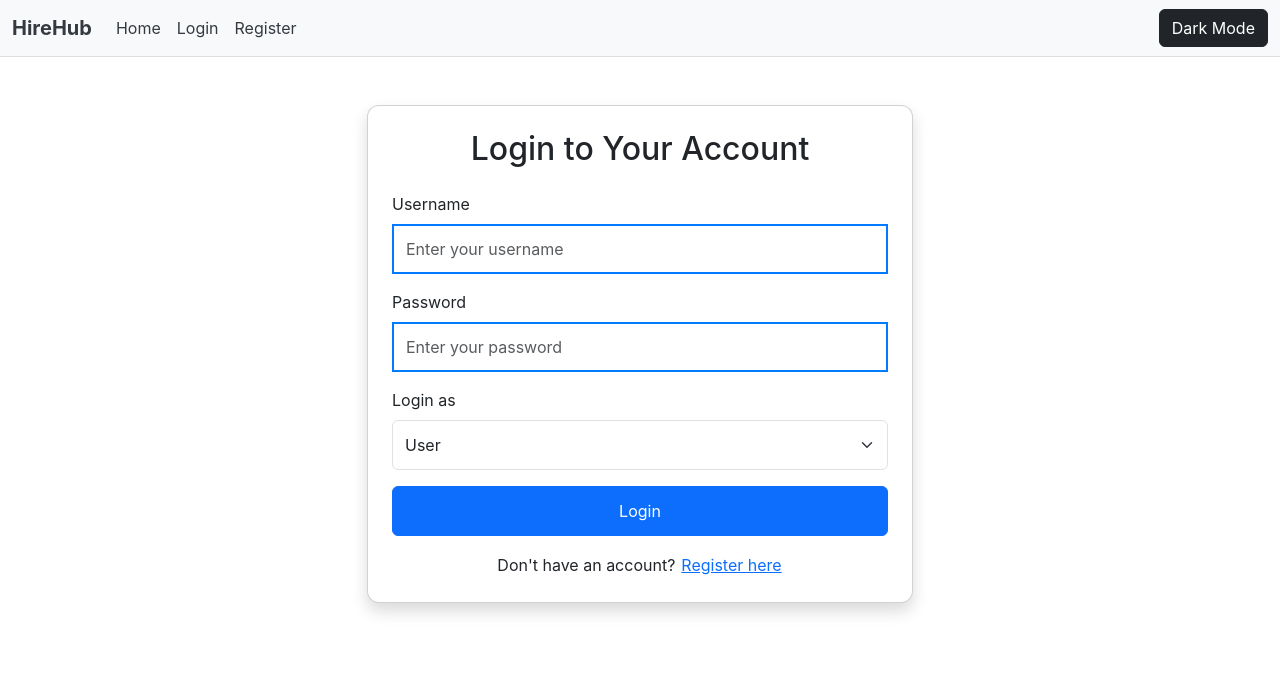
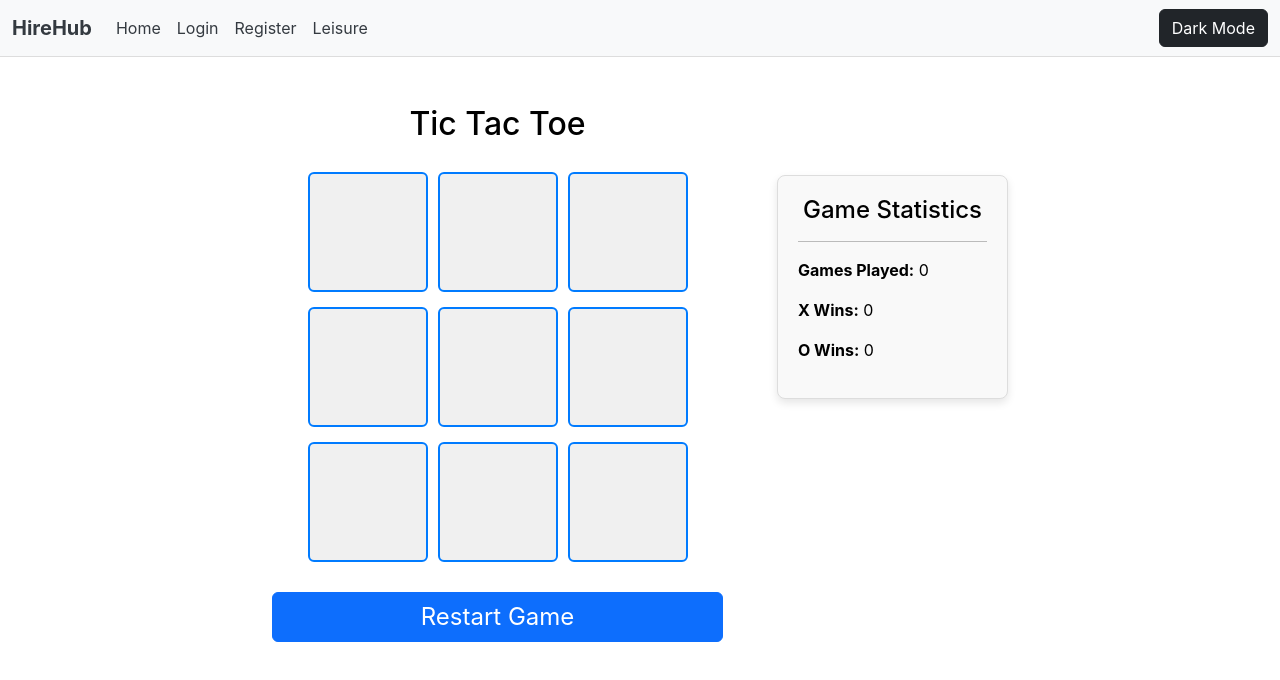
Before and after one commit to JuchangKim/HireHub, a React (Create React App) app in the folder client/: page /leisure in a window 1280 px wide. Before the commit this address led to /login. Shown: the top 680 px of the page. Built offline with nearby package versions, Linux system fonts and the light colour scheme.

Commit message:
feat: refactored leisurePage.js and add game statistics section with spacing and styling adjustments

```diff
--- a/client/src/App.js
+++ b/client/src/App.js
@@ -13,6 +13,7 @@ import PostJobPage from './pages/PostJobPage';
 import CompanyProfilePage from './pages/CompanyProfilePage';
 import ProfilePage from './pages/ProfilePage';
 import SalaryEstimator from './pages/SalaryEstimator';
+import LeisurePage from './pages/LeisurePage';
 
 import './App.css';
 import Navbar from './components/Navbar';
@@ -43,6 +44,7 @@ function App() {
                         <Route path="/logout" element={<LogoutPage />} />
                         <Route path="/salary-estimator" element={<ProtectedRoute><SalaryEstimator /></ProtectedRoute>} />
                         <Route path="/company-profile" element={<ProtectedRoute><CompanyProfilePage /></ProtectedRoute>} />
+                        <Route path="/leisure" element={<LeisurePage />} />
 
                         {/* Conditionally render user or company routes based on userType */}
                         <Route path="/*" element={<AuthBasedRoutes />} />
--- a/client/src/components/Navbar.js
+++ b/client/src/components/Navbar.js
@@ -73,6 +73,9 @@ function Navbar() {
                                 <li className="nav-item">
                                     <Link className="nav-link" to="/signup">Register</Link>
                                 </li>
+                                <li className="nav-item">
+                                    <Link className="nav-link" to="/leisure">Leisure</Link>
+                                </li>
                             </>
                         )}
                     </ul>
--- /dev/null
+++ b/client/src/pages/LeisurePage.js
@@ -0,0 +1,194 @@
+import React, { useState } from "react";
+import { Container, Row, Col, Button, Alert } from "react-bootstrap";
+
+const initialBoard = Array(9).fill(null);
+
+const LeisurePage = () => {
+  const [board, setBoard] = useState(initialBoard);
+  const [isGameOver, setIsGameOver] = useState(false);
+  const [winner, setWinner] = useState(null);
+  const [gameStats, setGameStats] = useState({ gamesPlayed: 0, xWins: 0, oWins: 0 });
+
+  const checkWinner = (squares) => {
+    const lines = [
+      [0, 1, 2],
+      [3, 4, 5],
+      [6, 7, 8],
+      [0, 3, 6],
+      [1, 4, 7],
+      [2, 5, 8],
+      [0, 4, 8],
+      [2, 4, 6],
+    ];
+
+    for (let line of lines) {
+      const [a, b, c] = line;
+      if (
+        squares[a] &&
+        squares[a] === squares[b] &&
+        squares[a] === squares[c]
+      ) {
+        return squares[a];
+      }
+    }
+
+    return squares.every((square) => square) ? "Draw" : null;
+  };
+
+  const handleUserMove = (index) => {
+    if (board[index] || isGameOver) return;
+
+    const newBoard = [...board];
+    newBoard[index] = "X";
+    setBoard(newBoard);
+    const result = checkWinner(newBoard);
+
+    if (result) {
+      handleGameOver(result);
+      return;
+    }
+
+    computerMove(newBoard);
+  };
+
+  const computerMove = (newBoard) => {
+    const availableMoves = newBoard
+      .map((val, index) => (val === null ? index : null))
+      .filter((val) => val !== null);
+    if (availableMoves.length > 0) {
+      const randomIndex = Math.floor(Math.random() * availableMoves.length);
+      newBoard[availableMoves[randomIndex]] = "O";
+      setBoard(newBoard);
+      const result = checkWinner(newBoard);
+
+      if (result) {
+        handleGameOver(result);
+      }
+    }
+  };
+
+  const handleGameOver = (result) => {
+    setWinner(result);
+    setIsGameOver(true);
+
+    // Update the game stats
+    setGameStats((prevStats) => ({
+      gamesPlayed: prevStats.gamesPlayed + 1,
+      xWins: result === "X" ? prevStats.xWins + 1 : prevStats.xWins,
+      oWins: result === "O" ? prevStats.oWins + 1 : prevStats.oWins,
+    }));
+  };
+
+  const resetGame = () => {
+    setBoard(initialBoard);
+    setIsGameOver(false);
+    setWinner(null);
+  };
+
+  return (
+    <Container className="mt-5">
+      <Row className="justify-content-center">
+        <Col xs={12} md={6} lg={5}>
+          <h2 className="text-center mb-4">Tic Tac Toe</h2>
+          {winner && (
+            <Alert variant={winner === "Draw" ? "warning" : "success"}>
+              {winner === "Draw" ? "It's a Draw!" : `Winner: ${winner}`}
+            </Alert>
+          )}
+          <div
+            style={{
+              display: "flex",
+              flexDirection: "column",
+              alignItems: "center",
+              marginBottom: "20px",
+            }}
+          >
+            {Array.from({ length: 3 }, (_, rowIndex) => (
+              <div
+                key={rowIndex}
+                style={{
+                  display: "flex",
+                  justifyContent: "center",
+                  marginBottom: "5px",
+                }}
+              >
+                {board
+                  .slice(rowIndex * 3, rowIndex * 3 + 3)
+                  .map((square, index) => (
+                    <Button
+                      key={index}
+                      variant="outline-primary"
+                      style={{
+                        width: "120px",
+                        height: "120px",
+                        fontSize: "48px",
+                        margin: "5px",
+                        backgroundColor: "#f0f0f0",
+                        transition: "background-color 0.3s",
+                        color:
+                          square === "X"
+                            ? "#FF5733"
+                            : square === "O"
+                            ? "#007BFF"
+                            : "black",
+                        border:
+                          square === "X"
+                            ? "2px solid #FF5733"
+                            : "2px solid #007BFF",
+                      }}
+                      onClick={() => handleUserMove(rowIndex * 3 + index)}
+                      onMouseEnter={(e) =>
+                        (e.target.style.backgroundColor = "#d0e7ff")
+                      }
+                      onMouseLeave={(e) =>
+                        (e.target.style.backgroundColor = "#f0f0f0")
+                      }
+                    >
+                      {square}
+                    </Button>
+                  ))}
+              </div>
+            ))}
+          </div>
+          <Button
+            variant="primary"
+            className="w-100"
+            style={{ fontSize: "24px" }}
+            onClick={resetGame}
+          >
+            Restart Game
+          </Button>
+        </Col>
+        {/* Game Statistics Section */}
+        <Col xs={12} md={4} lg={3} className="mt-3 mt-md-0">
+          <div
+            className="game-stats"
+            style={{
+              padding: "20px",
+              borderRadius: "8px",
+              backgroundColor: "#f9f9f9",
+              border: "1px solid #ddd",
+              boxShadow: "0 4px 8px rgba(0, 0, 0, 0.1)",
+              marginLeft: "30px", // Spacing from the board
+              marginTop: "70px", // Add vertical spacing to lower the statistics section
+            }}
+          >
+            <h4 className="text-center">Game Statistics</h4>
+            <hr />
+            <p>
+              <strong>Games Played:</strong> {gameStats.gamesPlayed}
+            </p>
+            <p>
+              <strong>X Wins:</strong> {gameStats.xWins}
+            </p>
+            <p>
+              <strong>O Wins:</strong> {gameStats.oWins}
+            </p>
+          </div>
+        </Col>
+      </Row>
+    </Container>
+  );
+};
+
+export default LeisurePage;
```
